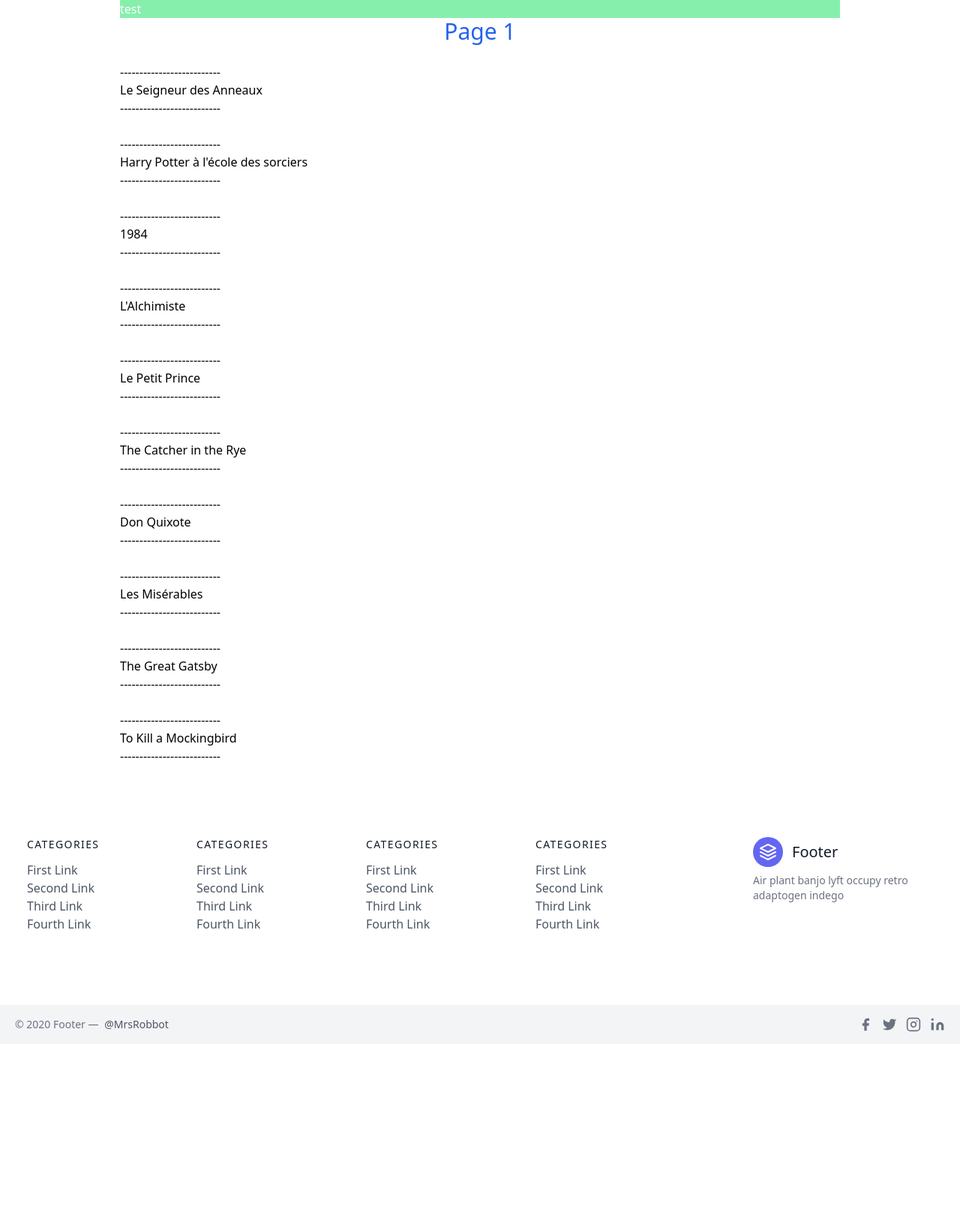
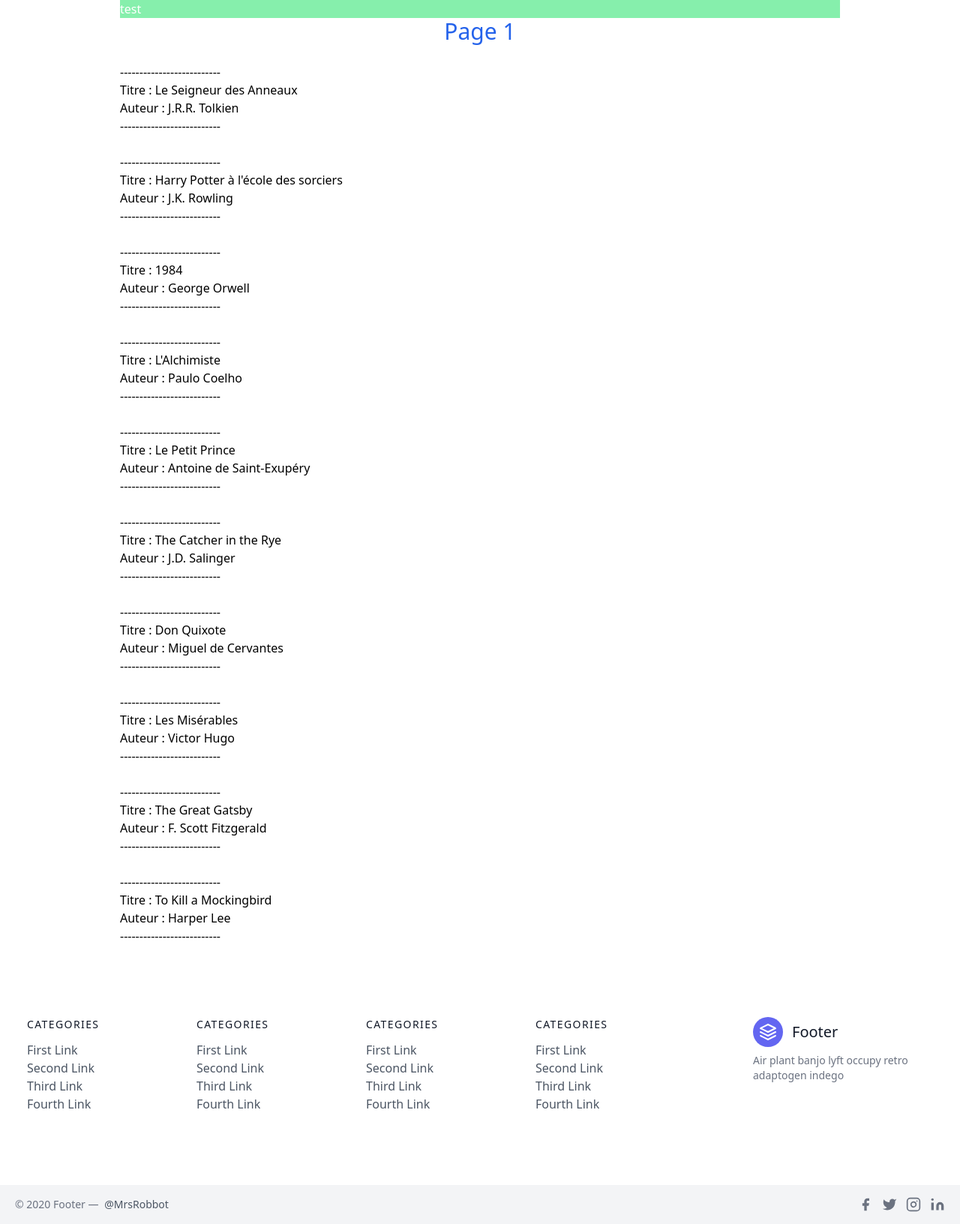
Before and after one commit to mdervaux/tp_library, a PHP site: page /page1/page1 in a window 1280 px wide. Shown: the part 80-1712 px from the top of the page at 75% size. Before the commit the page ends 1456 px from the top, so only its background shows below. Run offline with PHP 8.4, Linux system fonts and the light colour scheme; data comes from the database, SQL or seed files in the repository; some libraries are stand-ins or nearby versions.

Commit message:
title_add_page1

```diff
--- a/Views/Page1/page1.view.php
+++ b/Views/Page1/page1.view.php
@@ -3,7 +3,8 @@
     <br />
     --------------------------
     <br />
-    <?=  $ligne['titre'] ?>
+    Titre : <?=  $ligne['titre'] ?><br/>
+    Auteur : <?= $ligne['auteur'] ?>
     <br />
     --------------------------
     <br />
```
